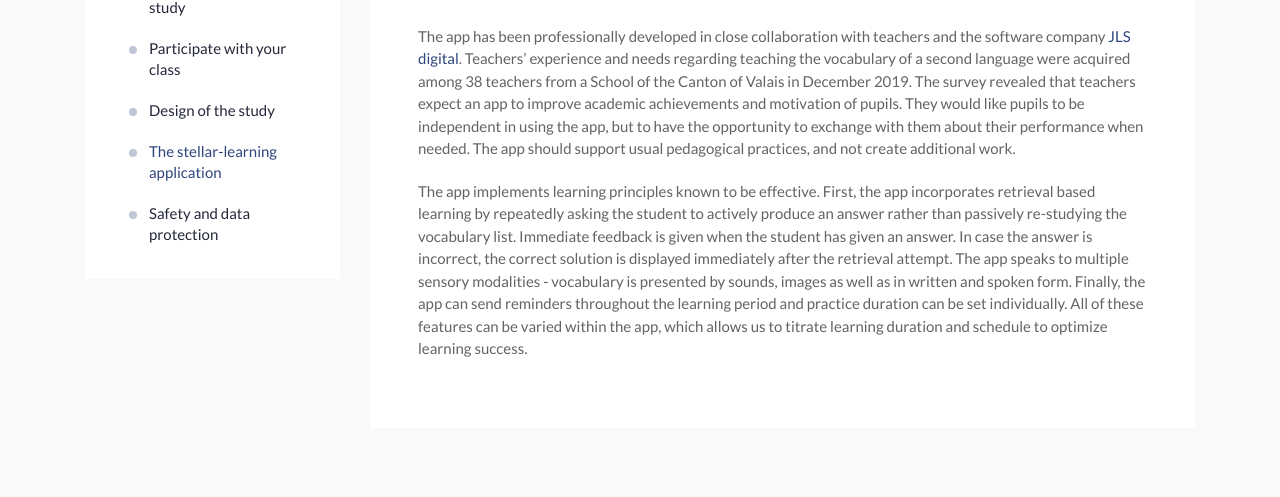
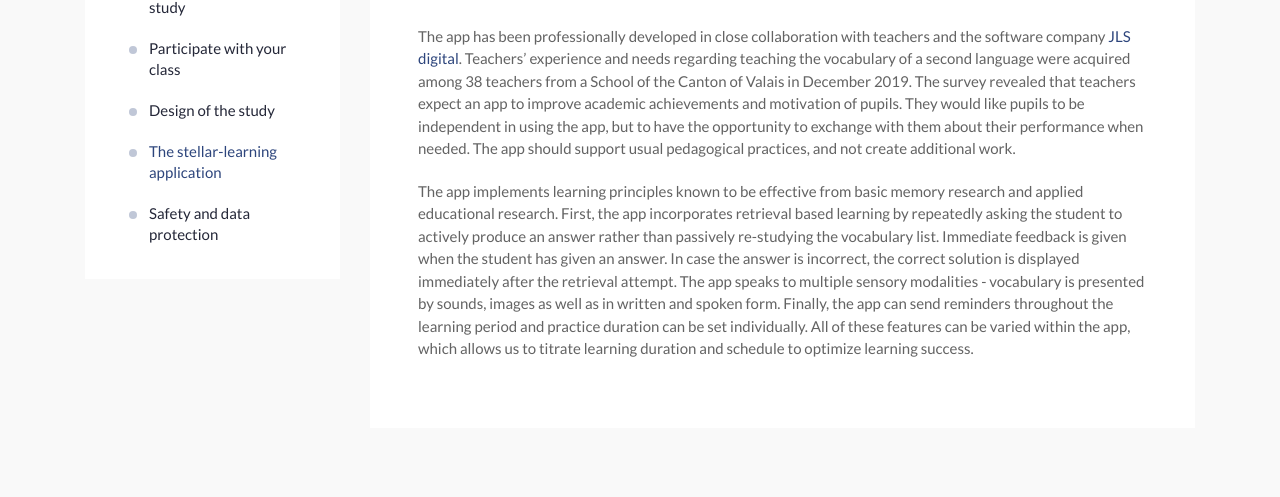
Before and after one commit to SchoolOfTomorrow/SchoolOfTomorrow.github.io, a plain HTML site: page teachers/4-app/index.html in a window 1280 px wide. Shown: the part 303-800 px from the top of the page. Drawn offline with Linux system fonts and the light colour scheme.

Commit message:
minor changes to teachers/app

```diff
--- a/teachers/4-app/index.html
+++ b/teachers/4-app/index.html
@@ -358,7 +358,7 @@
           <h2 class="section-title text-primary">The stellar-learning application</h2>
 
           <div class="content"><p>The app has been professionally developed in close collaboration with teachers and the software company <a href="https://jls.ch/">JLS digital</a>. Teachers’ experience and needs regarding teaching the vocabulary of a second language were acquired among 38 teachers from a School of the Canton of Valais in December 2019. The survey revealed that teachers expect an app to improve academic achievements and motivation of pupils. They would like pupils to be independent in using the app, but to have the opportunity to exchange with them about their performance when needed. The app should support usual pedagogical practices, and not create additional work.</p>
-<p>The app implements learning principles known to be effective. First, the app incorporates retrieval based learning by repeatedly asking the student to actively produce an answer rather than passively re-studying the vocabulary list. Immediate feedback is given when the student has given an answer. In case the answer is incorrect, the correct solution is displayed immediately after the retrieval attempt. The app speaks to multiple sensory modalities - vocabulary is presented by sounds, images as well as in written and spoken form. Finally, the app can send reminders throughout the learning period and practice duration can be set individually. All of these features can be varied within the app, which allows us to titrate learning duration and schedule to optimize learning success.</p>
+<p>The app implements learning principles known to be effective from basic memory research and applied educational research. First, the app incorporates retrieval based learning by repeatedly asking the student to actively produce an answer rather than passively re-studying the vocabulary list. Immediate feedback is given when the student has given an answer. In case the answer is incorrect, the correct solution is displayed immediately after the retrieval attempt. The app speaks to multiple sensory modalities - vocabulary is presented by sounds, images as well as in written and spoken form. Finally, the app can send reminders throughout the learning period and practice duration can be set individually. All of these features can be varied within the app, which allows us to titrate learning duration and schedule to optimize learning success.</p>
 </div>
 
 
```
